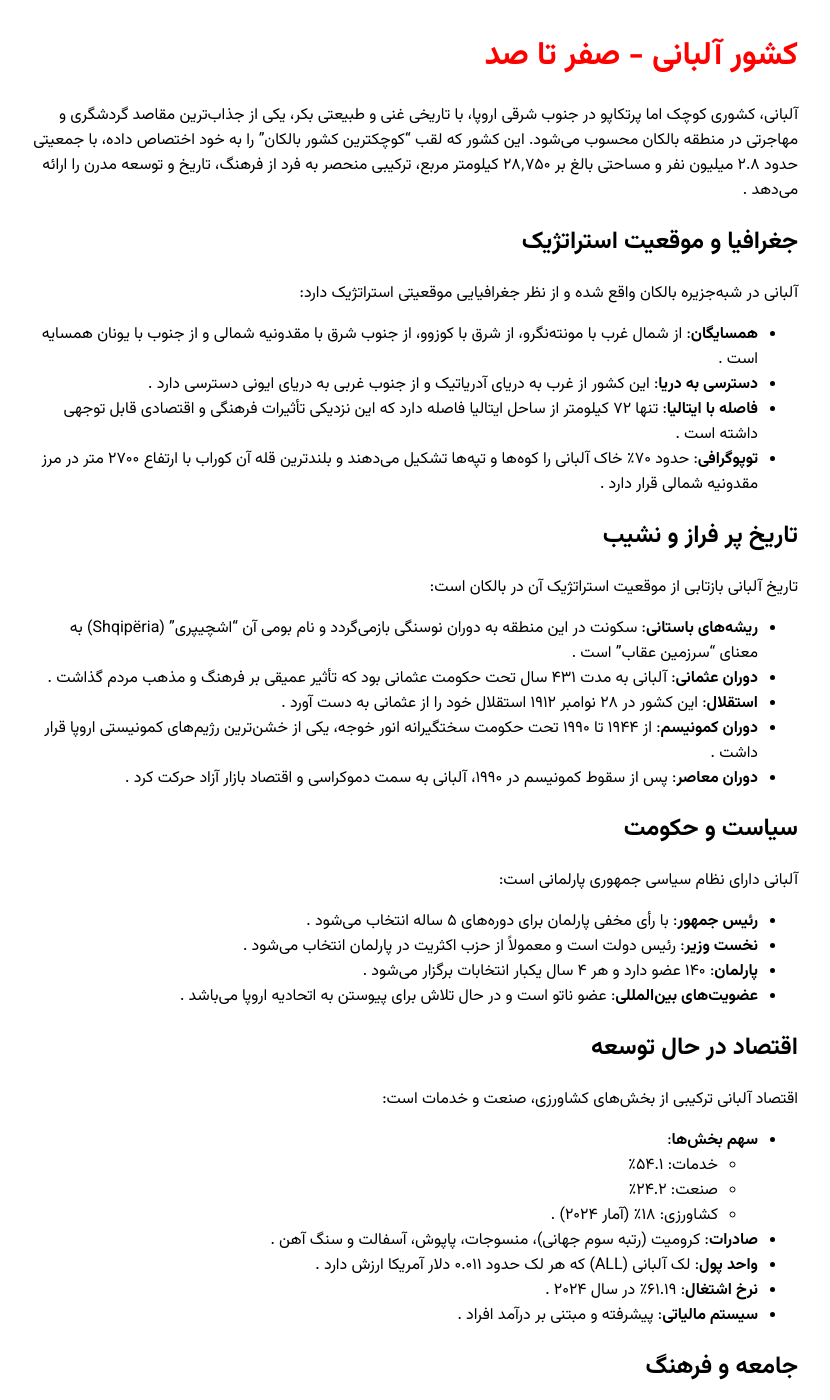
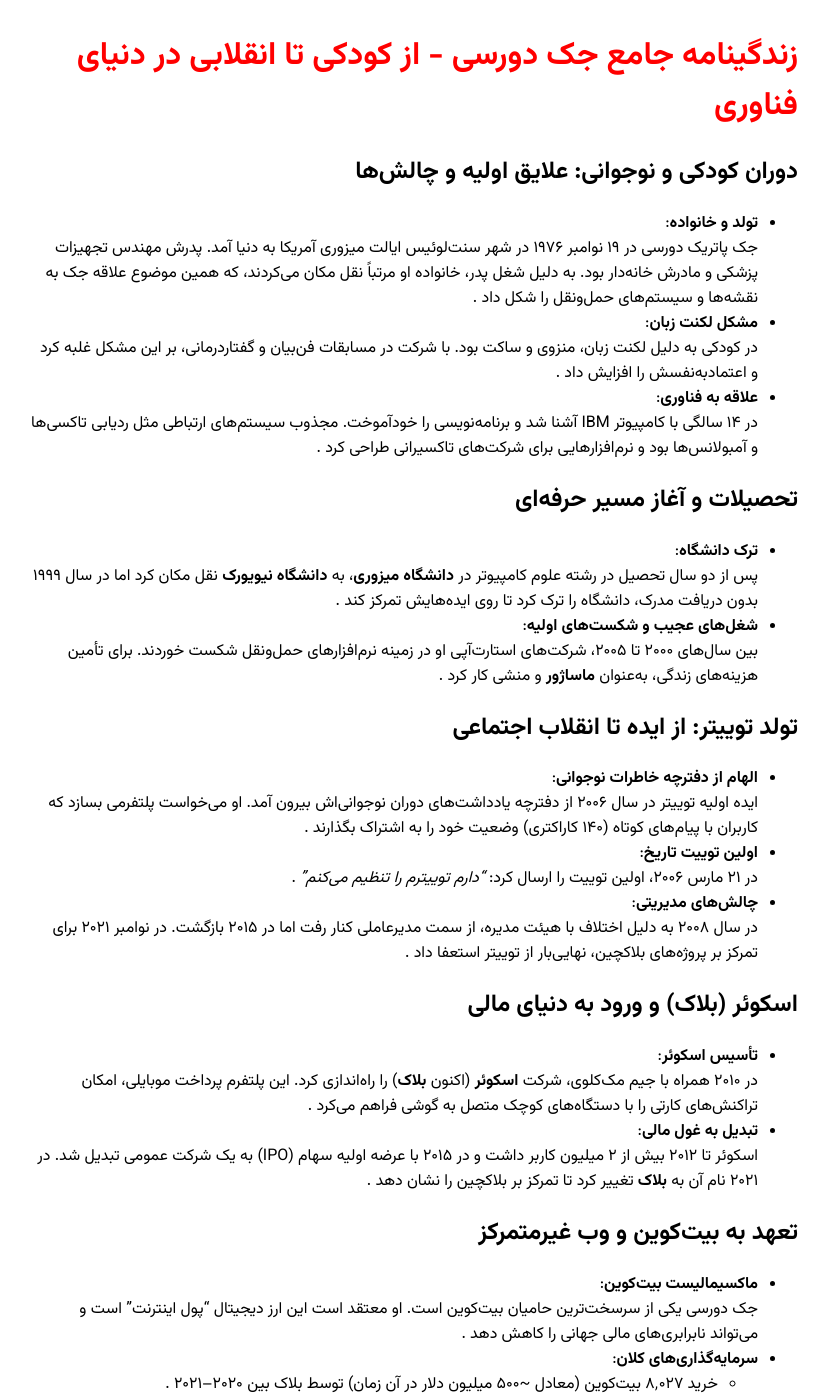
Before and after one commit to darkblog/darkblog.github.io, a Jekyll site: the page built from _posts/2025-6-28-15.md, in a window 1280 px wide and 1400 px high. Shown: the whole window, without its empty margins (226-1056 px from the left). Built offline with Jekyll 4.4.1, drawn with Linux system fonts in a browser that asks for light colours; some of the changed text lies outside the part shown.

Commit message:
Update 2025-6-28-15.md

```diff
--- a/_posts/2025-6-28-15.md
+++ b/_posts/2025-6-28-15.md
@@ -1,108 +1,64 @@
 ---
 layout: post
-title: کشور آلبانی - صفر تا صد
+title: زندگینامه جامع جک دورسی - از کودکی تا انقلابی در دنیای فناوری
 ---
 
-آلبانی، کشوری کوچک اما پرتکاپو در جنوب شرقی اروپا، با تاریخی غنی و طبیعتی بکر، یکی از جذاب‌ترین مقاصد گردشگری و مهاجرتی در منطقه بالکان محسوب می‌شود. این کشور که لقب "کوچکترین کشور بالکان" را به خود اختصاص داده، با جمعیتی حدود ۲.۸ میلیون نفر و مساحتی بالغ بر ۲۸٬۷۵۰ کیلومتر مربع، ترکیبی منحصر به فرد از فرهنگ، تاریخ و توسعه مدرن را ارائه می‌دهد .
+## دوران کودکی و نوجوانی: علایق اولیه و چالش‌ها
+- **تولد و خانواده**:
+  جک پاتریک دورسی در ۱۹ نوامبر ۱۹۷۶ در شهر سنت‌لوئیس ایالت میزوری آمریکا به دنیا آمد. پدرش مهندس تجهیزات پزشکی و مادرش خانه‌دار بود. به دلیل شغل پدر، خانواده او مرتباً نقل مکان می‌کردند، که همین موضوع علاقه جک به نقشه‌ها و سیستم‌های حمل‌ونقل را شکل داد .
+- **مشکل لکنت زبان**:
+  در کودکی به دلیل لکنت زبان، منزوی و ساکت بود. با شرکت در مسابقات فن‌بیان و گفتاردرمانی، بر این مشکل غلبه کرد و اعتمادبه‌نفسش را افزایش داد .
+- **علاقه به فناوری**:
+  در ۱۴ سالگی با کامپیوتر IBM آشنا شد و برنامه‌نویسی را خودآموخت. مجذوب سیستم‌های ارتباطی مثل ردیابی تاکسی‌ها و آمبولانس‌ها بود و نرم‌افزارهایی برای شرکت‌های تاکسیرانی طراحی کرد .
 
-## جغرافیا و موقعیت استراتژیک
+## تحصیلات و آغاز مسیر حرفه‌ای
+- **ترک دانشگاه**:
+  پس از دو سال تحصیل در رشته علوم کامپیوتر در **دانشگاه میزوری**، به **دانشگاه نیویورک** نقل مکان کرد اما در سال ۱۹۹۹ بدون دریافت مدرک، دانشگاه را ترک کرد تا روی ایده‌هایش تمرکز کند .
+- **شغل‌های عجیب و شکست‌های اولیه**:
+  بین سال‌های ۲۰۰۰ تا ۲۰۰۵، شرکت‌های استارت‌آپی او در زمینه نرم‌افزارهای حمل‌ونقل شکست خوردند. برای تأمین هزینه‌های زندگی، به‌عنوان **ماساژور** و منشی کار کرد .
 
-آلبانی در شبه‌جزیره بالکان واقع شده و از نظر جغرافیایی موقعیتی استراتژیک دارد:
+## تولد توییتر: از ایده تا انقلاب اجتماعی
+- **الهام از دفترچه خاطرات نوجوانی**:
+  ایده اولیه توییتر در سال ۲۰۰۶ از دفترچه یادداشت‌های دوران نوجوانی‌اش بیرون آمد. او می‌خواست پلتفرمی بسازد که کاربران با پیام‌های کوتاه (۱۴۰ کاراکتری) وضعیت خود را به اشتراک بگذارند .
+- **اولین توییت تاریخ**:
+  در ۲۱ مارس ۲۰۰۶، اولین توییت را ارسال کرد: *"دارم توییترم را تنظیم می‌کنم"* .
+- **چالش‌های مدیریتی**:
+  در سال ۲۰۰۸ به دلیل اختلاف با هیئت مدیره، از سمت مدیرعاملی کنار رفت اما در ۲۰۱۵ بازگشت. در نوامبر ۲۰۲۱ برای تمرکز بر پروژه‌های بلاکچین، نهایی‌بار از توییتر استعفا داد .
 
-- **همسایگان**: از شمال غرب با مونته‌نگرو، از شرق با کوزوو، از جنوب شرق با مقدونیه شمالی و از جنوب با یونان همسایه است .
-- **دسترسی به دریا**: این کشور از غرب به دریای آدریاتیک و از جنوب غربی به دریای ایونی دسترسی دارد .
-- **فاصله با ایتالیا**: تنها ۷۲ کیلومتر از ساحل ایتالیا فاصله دارد که این نزدیکی تأثیرات فرهنگی و اقتصادی قابل توجهی داشته است .
-- **توپوگرافی**: حدود ۷۰٪ خاک آلبانی را کوه‌ها و تپه‌ها تشکیل می‌دهند و بلندترین قله آن کوراب با ارتفاع ۲۷۰۰ متر در مرز مقدونیه شمالی قرار دارد .
+## اسکوئر (بلاک) و ورود به دنیای مالی
+- **تأسیس اسکوئر**:
+  در ۲۰۱۰ همراه با جیم مک‌کلوی، شرکت **اسکوئر** (اکنون **بلاک**) را راه‌اندازی کرد. این پلتفرم پرداخت موبایلی، امکان تراکنش‌های کارتی را با دستگاه‌های کوچک متصل به گوشی فراهم می‌کرد .
+- **تبدیل به غول مالی**:
+  اسکوئر تا ۲۰۱۲ بیش از ۲ میلیون کاربر داشت و در ۲۰۱۵ با عرضه اولیه سهام (IPO) به یک شرکت عمومی تبدیل شد. در ۲۰۲۱ نام آن به **بلاک** تغییر کرد تا تمرکز بر بلاکچین را نشان دهد .
 
-## تاریخ پر فراز و نشیب
+## تعهد به بیت‌کوین و وب غیرمتمرکز
+- **ماکسیمالیست بیت‌کوین**:
+  جک دورسی یکی از سرسخت‌ترین حامیان بیت‌کوین است. او معتقد است این ارز دیجیتال "پول اینترنت" است و می‌تواند نابرابری‌های مالی جهانی را کاهش دهد .
+- **سرمایه‌گذاری‌های کلان**:
+  - خرید ۸٬۰۲۷ بیت‌کوین (معادل ~۵۰۰ میلیون دلار در آن زمان) توسط بلاک بین ۲۰۲۰–۲۰۲۱ .
+  - اهدای ۲۱ میلیون دلار به پروژه‌های متن‌باز بیت‌کوین از طریق صندوق خیریه **Start Small** .
+- **پروژه‌های آینده‌نگرانه**:
+  توسعه کیف پول سخت‌افزاری غیرمتمرکز و ادغام پرداخت‌های لایتنینگ (Lightning Network) در پلتفرم بلاک تا ۲۰۲۶ .
 
-تاریخ آلبانی بازتابی از موقعیت استراتژیک آن در بالکان است:
+## سبک زندگی و فلسفه شخصی
+- **مینیمالیسم و روتین سختگیرانه**:
+  دورسی به لباس‌های ساده (معمولاً مشکی) و روزه‌داری متناوب معروف است. هر روز مدیتیشن و حمام یخ را انجام می‌دهد .
+- **تأثیر پانک راک**:
+  او علاقه خود به پانک راک را عامل روحیه شورشی‌اش می‌داند: *"پانک به من یاد داد که با اعتمادبه‌نفس قدم بگذارم و سریع یاد بگیرم"* .
 
-- **ریشه‌های باستانی**: سکونت در این منطقه به دوران نوسنگی بازمی‌گردد و نام بومی آن "اشچیپری" (Shqipëria) به معنای "سرزمین عقاب" است .
-- **دوران عثمانی**: آلبانی به مدت ۴۳۱ سال تحت حکومت عثمانی بود که تأثیر عمیقی بر فرهنگ و مذهب مردم گذاشت .
-- **استقلال**: این کشور در ۲۸ نوامبر ۱۹۱۲ استقلال خود را از عثمانی به دست آورد .
-- **دوران کمونیسم**: از ۱۹۴۴ تا ۱۹۹۰ تحت حکومت سختگیرانه انور خوجه، یکی از خشن‌ترین رژیم‌های کمونیستی اروپا قرار داشت .
-- **دوران معاصر**: پس از سقوط کمونیسم در ۱۹۹۰، آلبانی به سمت دموکراسی و اقتصاد بازار آزاد حرکت کرد .
+## جدول زمانی نقاط عطف زندگی
 
-## سیاست و حکومت
+| سال | رویداد |
+|-----|---------|
+| **۱۹۷۶** | تولد در سنت‌لوئیس، میزوری |
+| **۱۹۹۱** | طراحی اولین نرم‌افزار برای شرکت‌های تاکسیرانی |
+| **۲۰۰۶** | تأسیس توییتر و ارسال اولین توییت |
+| **۲۰۱۰** | راه‌اندازی اسکوئر (بلاک) |
+| **۲۰۲۰** | اهدای ۱ میلیارد دلار برای مبارزه با کرونا |
+| **۲۰۲۱** | استعفا از مدیرعاملی توییتر و تغییر نام اسکوئر به بلاک |
+| **۲۰۲۴** | کمک ۲۱ میلیون دلاری به پروژه‌های متن‌باز بیت‌کوین |
 
-آلبانی دارای نظام سیاسی جمهوری پارلمانی است:
+## دارایی و میراث
+ثروت جک دورسی حدود **۱۲٫۳ میلیارد دلار** (طبق شاخص بلومبرگ ۲۰۲۴) برآورد می‌شود که بیشتر از طریق سهام بلاک و سرمایه‌گذاری در بیت‌کوین به‌دست آمده است . او امروز به‌عنوان نمادی از **نوآوری خستگی‌ناپذیر** شناخته می‌شود که از شکست‌های متعدد تا ساخت امپراتوری‌های فناوری پیش رفته است. فلسفه کاری او ترکیبی از **آزادی‌خواهی، تمرکززدایی** و باور به **توانمندسازی افراد** از طریق تکنولوژی است .
 
-- **رئیس جمهور**: با رأی مخفی پارلمان برای دوره‌های ۵ ساله انتخاب می‌شود .
-- **نخست وزیر**: رئیس دولت است و معمولاً از حزب اکثریت در پارلمان انتخاب می‌شود .
-- **پارلمان**: ۱۴۰ عضو دارد و هر ۴ سال یکبار انتخابات برگزار می‌شود .
-- **عضویت‌های بین‌المللی**: عضو ناتو است و در حال تلاش برای پیوستن به اتحادیه اروپا می‌باشد .
-
-## اقتصاد در حال توسعه
-
-اقتصاد آلبانی ترکیبی از بخش‌های کشاورزی، صنعت و خدمات است:
-
-- **سهم بخش‌ها**:
-  - خدمات: ۵۴.۱٪
-  - صنعت: ۲۴.۲٪
-  - کشاورزی: ۱۸٪ (آمار ۲۰۲۴) .
-- **صادرات**: کرومیت (رتبه سوم جهانی)، منسوجات، پاپوش، آسفالت و سنگ آهن .
-- **واحد پول**: لک آلبانی (ALL) که هر لک حدود ۰.۰۱۱ دلار آمریکا ارزش دارد .
-- **نرخ اشتغال**: ۶۱.۱۹٪ در سال ۲۰۲۴ .
-- **سیستم مالیاتی**: پیشرفته و مبتنی بر درآمد افراد .
-
-## جامعه و فرهنگ
-
-جامعه آلبانی ترکیبی جالب از سنت و مدرنیته است:
-
-- **جمعیت**: حدود ۲.۸ میلیون نفر با رشد جمعیت ۰.۳٪ سالانه .
-- **زبان**: آلبانیایی با دو گویش اصلی توسک (Tosk) و گگ (Gheg) .
-- **ادیان**:
-  - ۷۰٪ مسلمان (اکثراً سنی با اقلیت بکتاشیه)
-  - ۳۰٪ مسیحی (ارتدوکس و کاتولیک) .
-- **آداب معاشرت**: مردم بسیار مهربان هستند؛ مردان در سلام و احوالپرسی دست می‌دهند و زنان یکدیگر را در آغوش می‌گیرند .
-- **ویژگی‌های فرهنگی**: ساده‌زیستی، مهمان‌نوازی و احترام به پرچم ملی از ارزش‌های مهم جامعه آلبانی است .
-
-## شهرهای مهم
-
-- **تیرانا**: پایتخت و بزرگترین شهر با جمعیتی حدود ۱ میلیون نفر، مرکز سیاسی، اقتصادی و فرهنگی کشور .
-- **دورس**: دومین شهر بزرگ و مهم‌ترین بندر آلبانی .
-- **برات**: شهر موزه‌ای با خانه‌های سفید دوره عثمانی که در فهرست یونسکو ثبت شده است .
-- **شکودر**: شهر تاریخی در شمال با قلعه مشهور رازفا .
-- **ساراندا**: شهر ساحلی محبوب برای گردشگران با آب‌های فیروزه‌ای .
-
-## جاذبه‌های گردشگری
-
-آلبانی با طبیعت بکر و آثار تاریخی غنی، مقصدی جذاب برای گردشگران است:
-
-1. **چشمه چشم آبی (Syri i Kaltër)**: چشمه‌ای با آب فیروزه‌ای در میان جنگل‌های سرسبز .
-2. **قلعه رازفا**: قلعه‌ای اسرارآمیز متعلق به قرن چهارم قبل از میلاد در شهر شکودر .
-3. **موزه ملی تاریخ**: بزرگترین موزه کشور با بیش از ۴۷۰۰ اثر تاریخی .
-4. **آپولونیا**: شهر باستانی یونانی‌ها با ویرانه‌های دیدنی .
-5. **ساحل کسامیل**: از زیباترین سواحل آلبانی با آب‌های شفاف .
-6. **مسجد اتحم بی**: بزرگترین مسجد آلبانی در تیرانا با معماری چشمگیر .
-7. **بوترینت**: سایت باستانی ثبت شده در یونسکو .
-8. **جیروکاستر**: شهر موزه‌ای دیگر با معماری عثمانی .
-
-## آموزش و مهاجرت
-
-آلبانی مقصدی جذاب برای دانشجویان و مهاجران است:
-
-- **تحصیل**: ۶۹٪ ایرانیان مقیم آلبانی با ویزای تحصیلی وارد شده‌اند .
-- **کار**: رشته‌های مهندسی کشاورزی، فناوری اطلاعات و گردشگری فرصت‌های شغلی خوبی دارند .
-- **ویزا**: دارندگان ویزای شینگن چندبار ورود می‌توانند ۹۰ روز بدون ویزا در آلبانی اقامت کنند .
-
-## چالش‌ها و فرصت‌ها
-
-آلبانی با وجود پیشرفت‌های اخیر، با چالش‌هایی مواجه است:
-
-- **زیرساخت‌ها**: نیاز به توسعه بیشتر زیرساخت‌های حمل‌ونقل و خدمات شهری .
-- **فساد**: همچنان یکی از موانع اصلی توسعه اقتصادی محسوب می‌شود.
-- **محیط زیست**: نیاز به مدیریت بهتر پسماند و حفظ تنوع زیستی .
-- **فرصت‌ها**: موقعیت استراتژیک، نیروی کار جوان، منابع طبیعی و پتانسیل گردشگری بالا .
-
-## نتیجه‌گیری
-
-آلبانی با تاریخ غنی، طبیعت بکر و مردمان مهربان، گوهر پنهان شبه‌جزیره بالکان محسوب می‌شود. این کشور که روزگاری تحت یکی از سختگیرانه‌ترین رژیم‌های کمونیستی قرار داشت، امروز به سوی دموکراسی و اقتصاد بازار آزاد گام برمی‌دارد. با وجود چالش‌های پیش رو، آلبانی پتانسیل تبدیل شدن به یکی از مقاصد مهم گردشگری و سرمایه‌گذاری در منطقه را دارد. برای کسانی که به دنبال کشوری با هزینه زندگی مناسب، طبیعت زیبا و فرهنگی غنی هستند، آلبانی می‌تواند گزینه‌ای ایده‌آل باشد .
-
-- [گوتو‌تی‌ار](https://go2tr.co/albania)
-- [ایلیا گشت](https://www.ealiya.com/country/albania/)
-- [گردشگری پویش](https://puyeshtravel.ir/content/162-Albania)
-- [آتا اکسپرس](https://ata-exp.com/fa/154/%D9%85%D8%B9%D8%B1%D9%81%DB%8C-%DA%A9%D8%B4%D9%88%D8%B1-%D8%A2%D9%84%D8%A8%D8%A7%D9%86%DB%8C-%7C-%D9%87%D9%85%D9%87-%DA%86%DB%8C%D8%B2-%D8%AF%D8%B1%D8%A8%D8%A7%D8%B1%D9%87-%D8%A2%D9%84%D8%A8%D8%A7%D9%86%DB%8C)
-- [دانشنامه اسلامی](https://wiki.ahlolbait.com/%D8%A2%D9%84%D8%A8%D8%A7%D9%86%DB%8C)
-- [سفرنوشت](https://www.safarnevesht.com/albania/)
+> "مهمترین چیز این است که با اعتمادبه‌نفس قدم به میدان بگذاری و سریع یاد بگیری. این چیزی بود که از پانک یاد گرفتم و هرگز آن را رها نخواهم کرد." — جک دورسی
```
